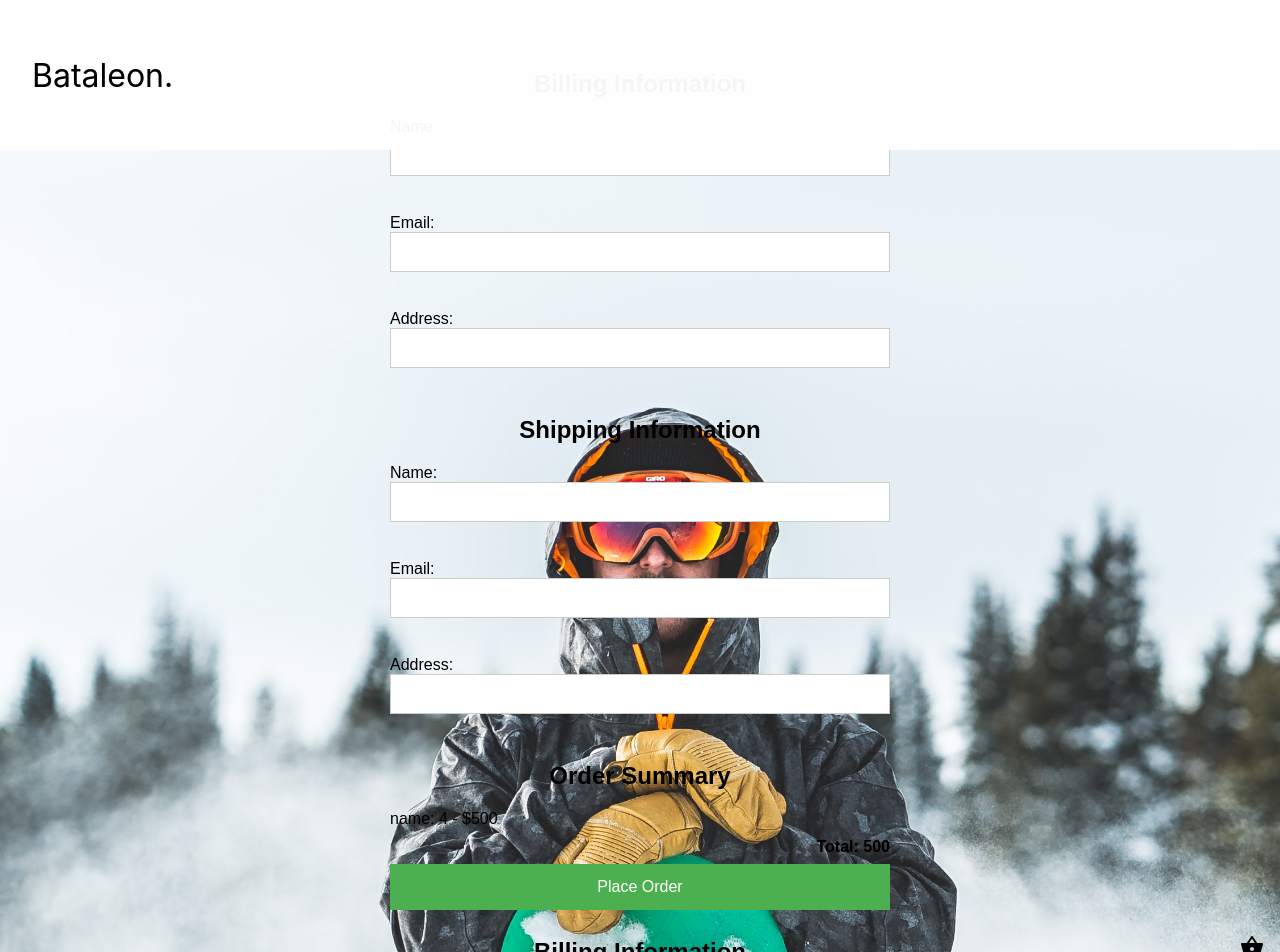
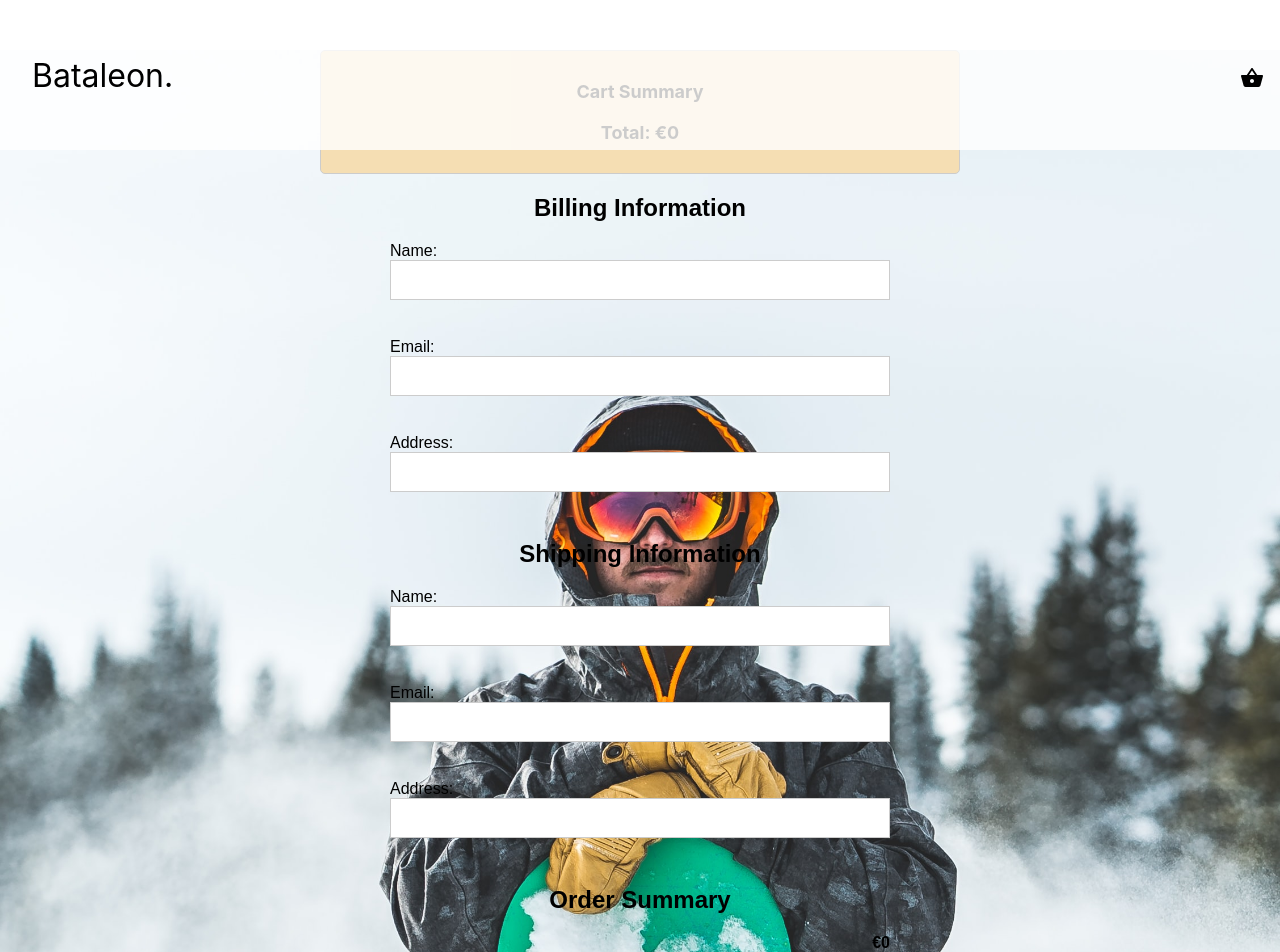
Before and after one commit to gavinwalsh1996/https---github.com-gavinwalsh1996-snowboard-e-commerce-store, a React (Create React App) app: page /checkout in a window 1280 px wide. Shown: the top 952 px of the page. Built offline with nearby package versions, Linux system fonts and the light colour scheme.

Commit message:
product summary in shopping cart

```diff
--- a/src/App.js
+++ b/src/App.js
@@ -26,6 +26,7 @@ import CheckOutPage from './pages/CheckOutPage';
 import NavBar from './components/Navbar'
 // import ProductPage from '../pages/ProductPage';
 import HomePage from './pages/HomePage';
+import { CommentsDisabledOutlined } from '@mui/icons-material';
 
 
 
@@ -108,19 +109,24 @@ import HomePage from './pages/HomePage';
     const [additem, setAddItem] = useState([]);
     const [price, setPrice] = useState([]);
     const [quantity, setQuantity] = useState(0);
-
-    // Test
-        //State that holds opens and closes values for cart
-  const [isOpen, setIsOpen] = useState(false);
+    //State that holds opens and closes values for cart
+    const [isOpen, setIsOpen] = useState(false);
 
   //Function that uses the setter function to change the state value for the cart to open
   function openPopup() {
     setIsOpen(true);
   }
 
-    //Function that uses the setter function to change the state value for the cart to closed
+  //Function that uses the setter function to change the state value for the cart to closed
   function closePopup() {
     setIsOpen(false);
+  }
+
+  //Add to cart function
+  function addToCart(object) {
+    setAddItem((prevAdditem) => [...prevAdditem, object]);
+    setPrice((prevSetPrice) => [...prevSetPrice, object]);
+    setQuantity(quantity + 1);  // update quantity
   }
 
   function removeFromCart(item) {
@@ -131,13 +137,12 @@ import HomePage from './pages/HomePage';
 
 
 const total = price.map(item => Number(item.price)).reduce((acc, value) => acc + value, 0);
-    //Test
-
 
      return (
 
       <div style={{ backgroundImage: `url(${Background})`, backgroundAttachment: 'fixed', backgroundSize: 'cover' }}>
-        <NavBar arr={SnowboardArray} setFilteredSearch={setFilteredSearch} setAddItem={setAddItem} setPrice={setPrice} quantity={quantity} setQuantity={setQuantity}/>
+         <Router>
+        {/* <NavBar arr={SnowboardArray} setFilteredSearch={setFilteredSearch} setAddItem={setAddItem} setPrice={setPrice} quantity={quantity} setQuantity={setQuantity}/> */}
          <ShoppingCart additem={additem} price={price} setAddItem={setAddItem} setPrice={setPrice} quantity={quantity} setQuantity={setQuantity}
          removeFromCart={removeFromCart} openPopup={openPopup} isOpen={isOpen} setIsOpen={setIsOpen} closePopup={closePopup} total={total}/>
          {/* <FilterableTable arr={SnowboardArray} setFilteredSearch={setFilteredSearch} setAddItem={setAddItem} setPrice={setPrice} quantity={quantity} setQuantity={setQuantity} />
@@ -147,23 +152,19 @@ const total = price.map(item => Number(item.price)).reduce((acc, value) => acc +
 
 
       {/* Test */}
-      <>
-    <Router>
+      {/* <> */}
+    {/* <Router> */}
       <div className="navbar">
       <Link to='/home'><span style={{fontSize: '2rem', textDecoration: 'none', color: 'black'}}>Bataleon.</span></Link>
       </div>
 
       <Routes>
-      <Route path='/home' element={<HomePage arr={SnowboardArray} setFilteredSearch={setFilteredSearch} setAddItem={setAddItem} setPrice={setPrice} quantity={quantity} setQuantity={setQuantity} />} />
-      <Route path='/checkout' element={<CheckOutPage />} />
-      <Route path='/products' element={<ProductPage />} />
+      <Route path='/home' element={<HomePage arr={SnowboardArray} setFilteredSearch={setFilteredSearch} setAddItem={setAddItem} setPrice={setPrice} quantity={quantity} setQuantity={setQuantity} addToCart={addToCart} />} />
+      <Route path='/checkout' element={<CheckOutPage total={total} additem={additem}/>} />
+      <Route path='/products' element={<ProductPage addToCart={addToCart} />} />
       </Routes>
 
     </Router>
-    </>
-
-
-
 
 
       </div>
--- /dev/null
+++ b/src/components/AddToCartBtn.jsx
@@ -0,0 +1,12 @@
+import React from 'react'
+
+function AddToCartBtn({addToCart, ...object}) {
+
+  return (
+    <>
+        <button onClick={() => addToCart(object)}>Add to cart</button>
+    </>
+  )
+}
+
+export default AddToCartBtn
--- a/src/components/Checkout.jsx
+++ b/src/components/Checkout.jsx
@@ -2,7 +2,7 @@ import React from 'react';
 
 import '../css/Checkout.scss'
 
-function CheckoutForm() {
+function CheckoutForm({total}) {
   return (
     <form>
       <h2>Billing Information</h2>
@@ -63,12 +63,12 @@ function CheckoutForm() {
       <br />
       <h2>Order Summary</h2>
       <ul>
-          <li>
-            name:  4 - $500
-          </li>
       </ul>
-      <p>Total: 500</p>
-      <button type="submit">Place Order</button>
+      <p>€{total}</p>
+
+      <button onClick={() => alert('Your order has been processed. Thanks!')} type="submit">{total <= 0 ? 'Your cart is empty: continue shopping' : 'Place Order'}</button>
+
+
     </form>
   );
 }
--- a/src/components/FilterableTable.jsx
+++ b/src/components/FilterableTable.jsx
@@ -4,7 +4,7 @@ import React, { useState, useEffect, useMemo } from 'react'
 import TypeSelector from './TypeSelector'
 import ProductCards from './ProductCards'
 
-function FilterableTable({arr, setAddItem, setPrice, quantity, setQuantity}) {
+function FilterableTable({arr, setAddItem, setPrice, quantity, setQuantity, addToCart}) {
 
    // State to store the all items / full product array
  const [allObjects, setAllobjects] = useState([]);
@@ -59,7 +59,7 @@ function FilterableTable({arr, setAddItem, setPrice, quantity, setQuantity}) {
         {/* Product cards */}
         <div className="card-container" style={{display: 'flex', justifyContent: 'center', width: '100%', flexWrap: 'wrap', gap: '1rem', paddingTop: '100px'}}>
         {filteredList.map((object, index) => (
-          <ProductCards {...object} key={index} setAddItem={setAddItem} setPrice={setPrice} quantity={quantity} setQuantity={setQuantity}/>
+          <ProductCards {...object} key={index} setAddItem={setAddItem} setPrice={setPrice} quantity={quantity} setQuantity={setQuantity} addToCart={addToCart}/>
         ))}
         </div>
     </>
--- a/src/components/ProductCards.jsx
+++ b/src/components/ProductCards.jsx
@@ -8,15 +8,16 @@ import '../css/ProductCards.scss';
 //Components
 import Ratings from '../components/Ratings';
 import ProductPage from '../pages/ProductPage';
+import AddToCartBtn from './AddToCartBtn';
 
-function ProductCards ({setPrice, setAddItem, setQuantity, quantity, ...object}) {
+function ProductCards ({addToCart,setPrice, setAddItem, setQuantity, quantity, ...object}) {
 
 
-   function addToCart(object) {
-     setAddItem((prevAdditem) => [...prevAdditem, object]);
-     setPrice((prevSetPrice) => [...prevSetPrice, object]);
-     setQuantity(quantity + 1);  // update quantity
-   }
+  //  function addToCart(object) {
+  //    setAddItem((prevAdditem) => [...prevAdditem, object]);
+  //    setPrice((prevSetPrice) => [...prevSetPrice, object]);
+  //    setQuantity(quantity + 1);  // update quantity
+  //  }
 
 
   return (
@@ -28,7 +29,8 @@ function ProductCards ({setPrice, setAddItem, setQuantity, quantity, ...object})
       {/* Create link */}
 
       <Link to="/products"><button className='details'>Details</button></Link>
-      <button onClick={() => addToCart(object)}>Add to cart</button>
+      {/* <button onClick={() => addToCart(object)}>Add to cart</button> */}
+      <AddToCartBtn {...object} addToCart={addToCart} />
       </div>
       <h3>{object.name}</h3>
       <p>Directional freeride snowboard</p>
--- a/src/components/ShoppingCart.jsx
+++ b/src/components/ShoppingCart.jsx
@@ -65,7 +65,7 @@ function ShoppingCart({additem, price, setAddItem, setPrice, quantity, setQuanti
         )}
         <span style={{display: 'flex', justifyContent: 'space-between'}}>
         <button onClick={closePopup}>Close</button>
-        {/* <Link to="/checkout"><button>Checkout</button></Link> */}
+        <Link to="/checkout"><button>Checkout</button></Link>
         </span>
       </div>
       <button style={{border: 'none', backgroundColor: 'transparent', position: 'fixed', right: '0', zIndex: '1000', padding: '1rem 1rem'}} onClick={openPopup}><ShoppingBasketIcon sx={{cursor: 'pointer'}} /> <span style={{color: 'red'}}>{quantity < 1 ? null : quantity}</span></button>
--- /dev/null
+++ b/src/css/ShoppingCartSummary.scss
@@ -0,0 +1,43 @@
+.shopping-cart-summary {
+    display: flex;
+    flex-direction: column;
+    align-items: center;
+    width: 50%;
+    margin: 0 auto;
+    padding: 20px;
+    border: 1px solid #ccc;
+    border-radius: 5px;
+    background-color: wheat;
+  }
+
+  .shopping-cart-summary p {
+    margin: 10px 0;
+    font-size: 18px;
+    font-weight: bold;
+  }
+
+  .shopping-cart-summary ul {
+    list-style: none;
+    margin: 0;
+    padding: 0;
+  }
+
+  .shopping-cart-summary li {
+    margin: 10px 0;
+    font-size: 16px;
+  }
+
+  .shopping-cart-summary button {
+    margin: 20px 0;
+    padding: 10px 20px;
+    background-color: #0074d9;
+    border: none;
+    border-radius: 5px;
+    color: #fff;
+    font-size: 18px;
+    cursor: pointer;
+  }
+
+  .shopping-cart-summary button:hover {
+    background-color: #005fbf;
+  }
--- a/src/pages/CheckOutPage.jsx
+++ b/src/pages/CheckOutPage.jsx
@@ -1,15 +1,58 @@
 import React from 'react'
 
 //Components
-import CheckoutForm from '../components/Checkout'
+import Checkout from '../components/Checkout'
 import ShoppingCart from '../components/ShoppingCart'
+import '../css/ShoppingCartSummary.scss'
 
-function CheckOutPage() {
+function CheckOutPage({total, additem}) {
+  console.log(additem)
+
   return (
+
+    <>
+
+<div className='shopping-cart-summary'>
+        <>
+          <p>Cart Summary</p>
+          <ul>
+           {additem.map((item) => (
+             <li>
+              {item.name}
+            </li>
+          ))}
+
+          </ul>
+          <p>Total: €{total}</p>
+        </>
+        {/* <p>Your cart is empty. Continue shopping!</p> */}
+    </div>
+
     <div>
-      <CheckoutForm />
-      {/* <ShoppingCart /> */}
+      <Checkout total={total} />
     </div>
+
+
+    {/* <div>
+      {items.length > 0 ? (
+        <>
+          <p>You have {items.length} items in your cart:</p>
+          <ul>
+            {items.map(item => (
+              <li key={item.id}>
+                {item.name}: {item.price}
+              </li>
+            ))}
+          </ul>
+          <p>Total: {total}</p>
+          <button type="submit">Place Order</button>
+        </>
+      ) : (
+        <p>Your cart is empty. Continue shopping!</p>
+      )}
+    </div> */}
+
+    </>
   )
 }
 
--- a/src/pages/HomePage.jsx
+++ b/src/pages/HomePage.jsx
@@ -4,12 +4,12 @@ import React from 'react'
 import FilterableTable from '../components/FilterableTable'
 
 
-function HomePage({arr, setFilteredSearch, setAddItem, setPrice, quantity, setQuantity}) {
+function HomePage({arr, setFilteredSearch, setAddItem, setPrice, quantity, setQuantity, addToCart}) {
 
   return (
 
     <div>
-      <FilterableTable arr={arr} setFilteredSearch={setFilteredSearch} setAddItem={setAddItem} setPrice={setPrice} quantity={quantity} setQuantity={setQuantity} />
+      <FilterableTable arr={arr} setFilteredSearch={setFilteredSearch} setAddItem={setAddItem} setPrice={setPrice} quantity={quantity} setQuantity={setQuantity} addToCart={addToCart} />
     </div>
 
   )
```
